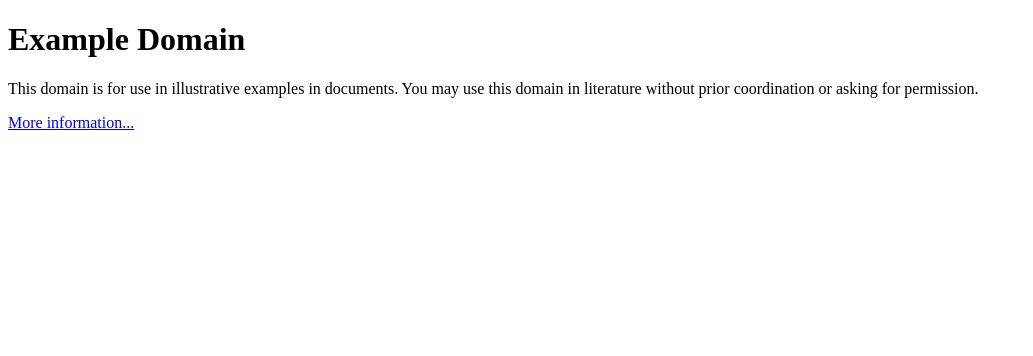
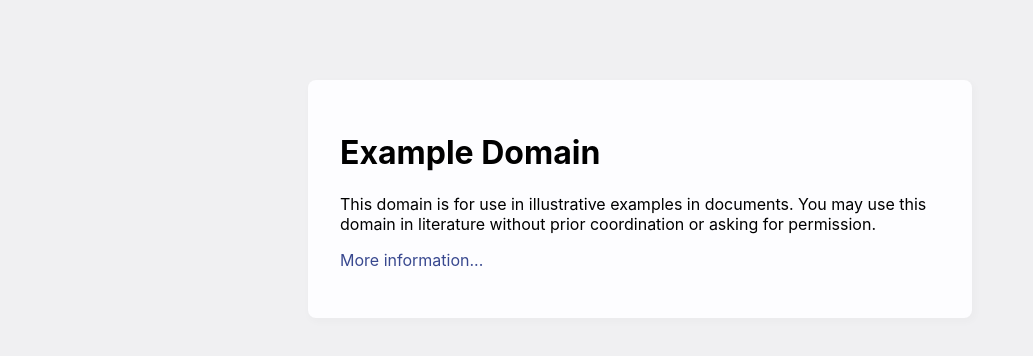
Before and after one commit to stastakh/Example-Domain, a plain HTML site: page index.html in a window 1280 px wide. Shown: the whole page, without its empty margins (0-1033 px from the left). Drawn offline with Linux system fonts and the light colour scheme.

Commit message:
add styling in style.css and change title in index.html

```diff
--- a/css/style.css
+++ b/css/style.css
@@ -0,0 +1,22 @@
+body {
+  background-color: #f0f0f2;
+  margin: 0;
+  padding: 0;
+  font-family: -apple-system, system-ui, BlinkMacSystemFont, "Segoe UI",
+    "Open Sans", "Helvetica Neue", Helvetica, Arial, sans-serif;
+}
+
+div {
+  width: 600px;
+  margin: 5em auto;
+  padding: 2em;
+  background-color: #fdfdff;
+  border-radius: 0.5em;
+  box-shadow: 2px 3px 7px 2px rgba(0, 0, 0, 0.02);
+}
+
+a:link,
+a:visited {
+  color: #38488f;
+  text-decoration: none;
+}
--- a/index.html
+++ b/index.html
@@ -4,7 +4,7 @@
     <meta charset="UTF-8" />
     <meta name="viewport" content="width=device-width, initial-scale=1.0" />
     <meta http-equiv="X-UA-Compatible" content="ie=edge" />
-    <title>Document</title>
+    <title>Example Domain</title>
     <link rel="stylesheet" type="text/css" href="css/style.css" />
   </head>
   <body>
```
